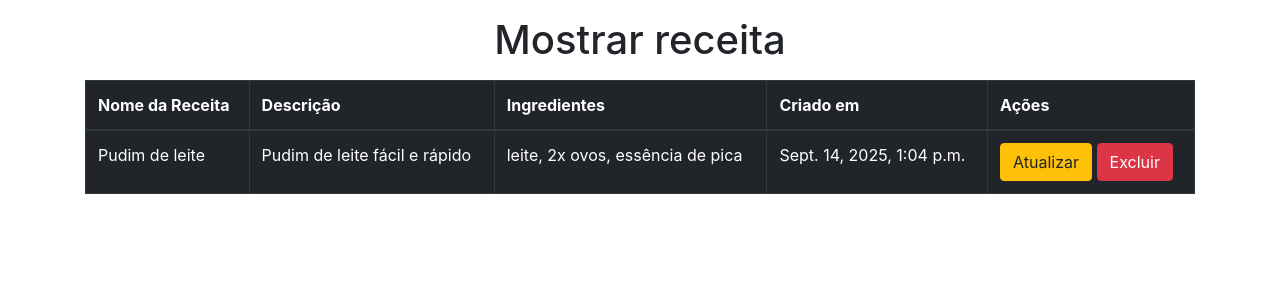
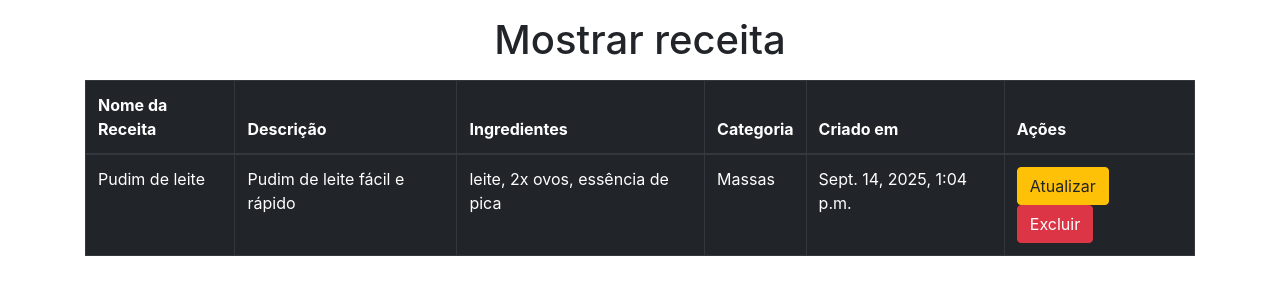
Before and after one commit to ThiagoRocha21/wsBackend-Fabrica25.2, a Django app: page /show/ in a window 1280 px wide. Shown: the part 56-356 px from the top of the page. Run offline with Django 5.2, Linux system fonts and the light colour scheme; data comes from the database, SQL or seed files in the repository; both versions use the stored data as it was after the commit; some libraries are stand-ins or nearby versions.

Commit message:
Adicionando a segunda entidade -> Categoria

```diff
--- a/app_receitas/forms.py
+++ b/app_receitas/forms.py
@@ -10,10 +10,12 @@ class ReceitaForm(forms.ModelForm):
             "nome_receita" : "Nome da Receita",
             "descricao" : "Descrição",
             "ingredientes" : "Ingredientes",
+            "categoria": "Categoria",
         }
 
         widgets = {
             "nome_receita" : forms.TextInput(attrs={"placeholder" : "Pudim de leite"}),
             "descricao" : forms.TextInput(attrs={"placeholder": "Pudim de leite fácil e rápido"}),
             "ingredientes" : forms.TextInput(attrs={"placeholder": "Leite, 2x ovos..."}),
+            "categoria": forms.Select(),
         }
--- a/app_receitas/models.py
+++ b/app_receitas/models.py
@@ -1,4 +1,11 @@
 from django.db import models
+
+class Categoria(models.Model):
+    nome = models.CharField(max_length=100)
+
+    def __str__(self):
+        return self.nome
+
 
 class Receitas(models.Model):
     nome_receita = models.CharField(max_length=100)
@@ -6,6 +13,9 @@ class Receitas(models.Model):
     ingredientes = models.CharField(max_length=200)
     criado_em = models.DateTimeField(auto_now_add= True)
 
+    categoria = models.ForeignKey(Categoria, on_delete=models.CASCADE, null=True, blank=True)
+
+
     def __str__(self):
         return self.nome_receita
 # Create your models here.
--- a/app_receitas/templates/receitas/paginas/confirmacao.html
+++ b/app_receitas/templates/receitas/paginas/confirmacao.html
@@ -12,7 +12,7 @@
         Tem certeza de que deseja excluir
         <span class="text-danger">{{ obj.title }}</span>?
       </h2>
-      <input type="submit" value="Não" class="btn btn-danger">
+      <input type="submit" value="Sim" class="btn btn-danger">
       <a href="{% url 'show_url' %}" class="btn btn-success">Não</a>
     </form>
   </div>
--- a/app_receitas/templates/receitas/paginas/cadastrar.html
+++ b/app_receitas/templates/receitas/paginas/exibir.html
@@ -13,6 +13,7 @@
         <th>Nome da Receita</th>
         <th>Descrição</th>
         <th>Ingredientes</th>
+        <th>Categoria</th> <!-- NOVO -->
         <th>Criado em</th>
         <th>Ações</th>
       </tr>
@@ -23,6 +24,7 @@
         <td>{{ i.nome_receita }}</td>
         <td>{{ i.descricao }}</td>
         <td>{{ i.ingredientes }}</td>
+        <td>{{ i.categoria.nome }}</td> <!-- NOVO -->
         <td>{{ i.criado_em }}</td>
         <td>
           <a href="{% url 'update_url' i.id %}" class="btn btn-warning">Atualizar</a>
@@ -31,7 +33,7 @@
       </tr>
       {% empty %}
       <tr>
-        <td colspan="5" class="text-center">Nenhuma receita cadastrada.</td>
+        <td colspan="6" class="text-center">Nenhuma receita cadastrada.</td> <!-- colspan ajustado -->
       </tr>
       {% endfor %}
     </tbody>
--- a/app_receitas/views.py
+++ b/app_receitas/views.py
@@ -1,6 +1,8 @@
 from django.shortcuts import render, redirect, get_object_or_404
 from .forms import ReceitaForm
-from .models import Receitas
+from .models import Receitas, Categoria
+
+
 
 def CadastrarReceitaView(request):
     if request.method == 'POST':
@@ -16,7 +18,7 @@ def CadastrarReceitaView(request):
 
 def MostrarReceitaView(request):
     obj = Receitas.objects.all()
-    return render(request, "receitas/paginas/cadastrar.html", {"obj": obj})
+    return render(request, "receitas/paginas/exibir.html", {"obj": obj})
 
 def AtualizarReceitaView(request, f_id):
     obj = get_object_or_404(Receitas, id=f_id)
@@ -37,3 +39,14 @@ def deleteReceitaView(request, f_id):
         obj.delete()
         return redirect("show_url")
     return render(request, "receitas/paginas/confirmacao.html", {"obj": obj})
+
+
+def criar_categorias():
+    categorias = ['Sobremesas', 'Massas', 'Saladas']
+    for nome in categorias:
+        # Usa get_or_create para evitar duplicatas
+        categoria, created = Categoria.objects.get_or_create(nome=nome)
+        if created:
+            print(f"Categoria '{nome}' criada.")
+        else:
+            print(f"Categoria '{nome}' já existe.")
```
Also changed, not shown: app_receitas/migrations/0006_categoria_receitas_categoria.py (added), app_receitas/migrations/0007_popular_categorias.py (added), app_receitas/migrations/0008_merge_20250914_0959.py (added), db.sqlite3.
